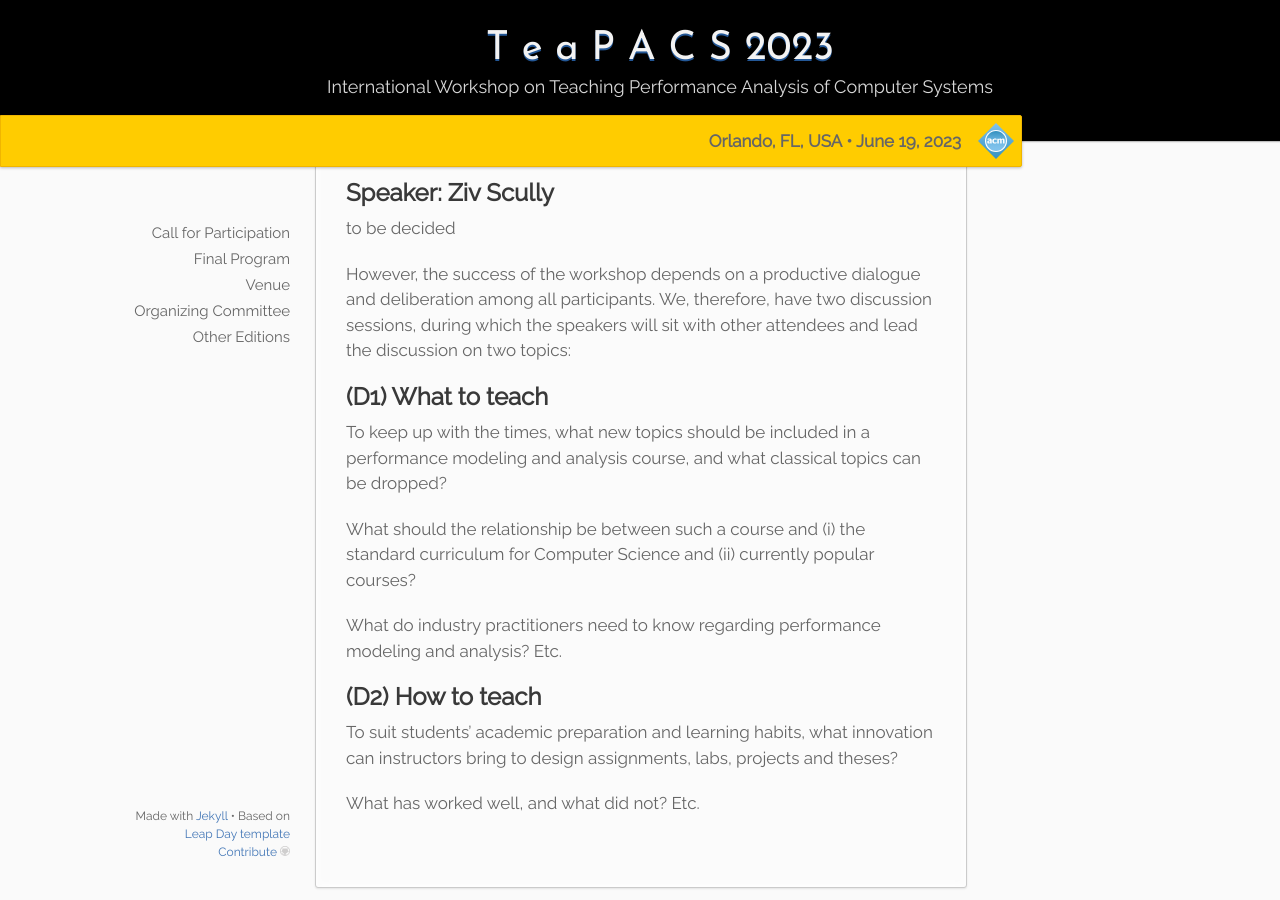
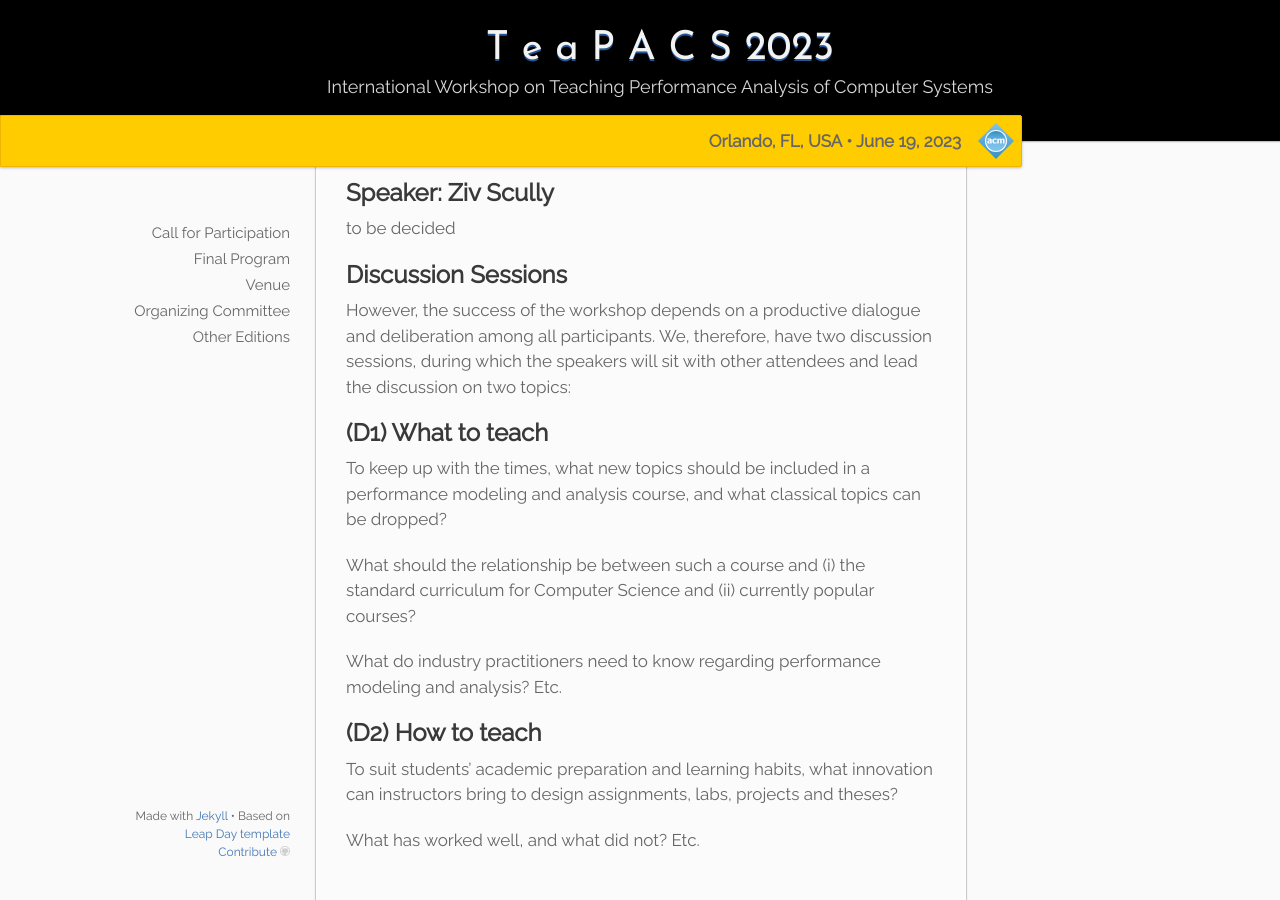
Before and after one commit to alessandropellegrini/teapacs.github.io, a Jekyll site: the page built from _2023/05.program.md, in a window 1280 px wide and 900 px high, scrolled down 1455 px. Built offline with Jekyll 4.4.1, drawn with Linux system fonts in a browser that asks for light colours.

Commit message:
Update 05.program.md

```diff
--- a/_2023/05.program.md
+++ b/_2023/05.program.md
@@ -34,10 +34,10 @@ to be decided
 ## Speaker: Ziv Scully
 to be decided
 
+## Discussion Sessions
 However, the success of the workshop depends on a productive dialogue and deliberation among all participants.  We, therefore, have two discussion sessions, during which the speakers will sit with other attendees and lead the discussion on two topics:
 
 ## (D1) What to teach
-
 To keep up with the times, what new topics should be included in a performance modeling and analysis course, and what classical topics can be dropped?
 
 What should the relationship be between such a course and (i) the standard curriculum for Computer Science and (ii) currently popular courses?
@@ -45,7 +45,6 @@ What should the relationship be between such a course and (i) the standard curri
 What do industry practitioners need to know regarding performance modeling and analysis?  Etc.
 
 ## (D2) How to teach
-
 To suit students' academic preparation and learning habits, what innovation can instructors bring to design assignments, labs, projects and theses?
 
 What has worked well, and what did not?  Etc.
```
